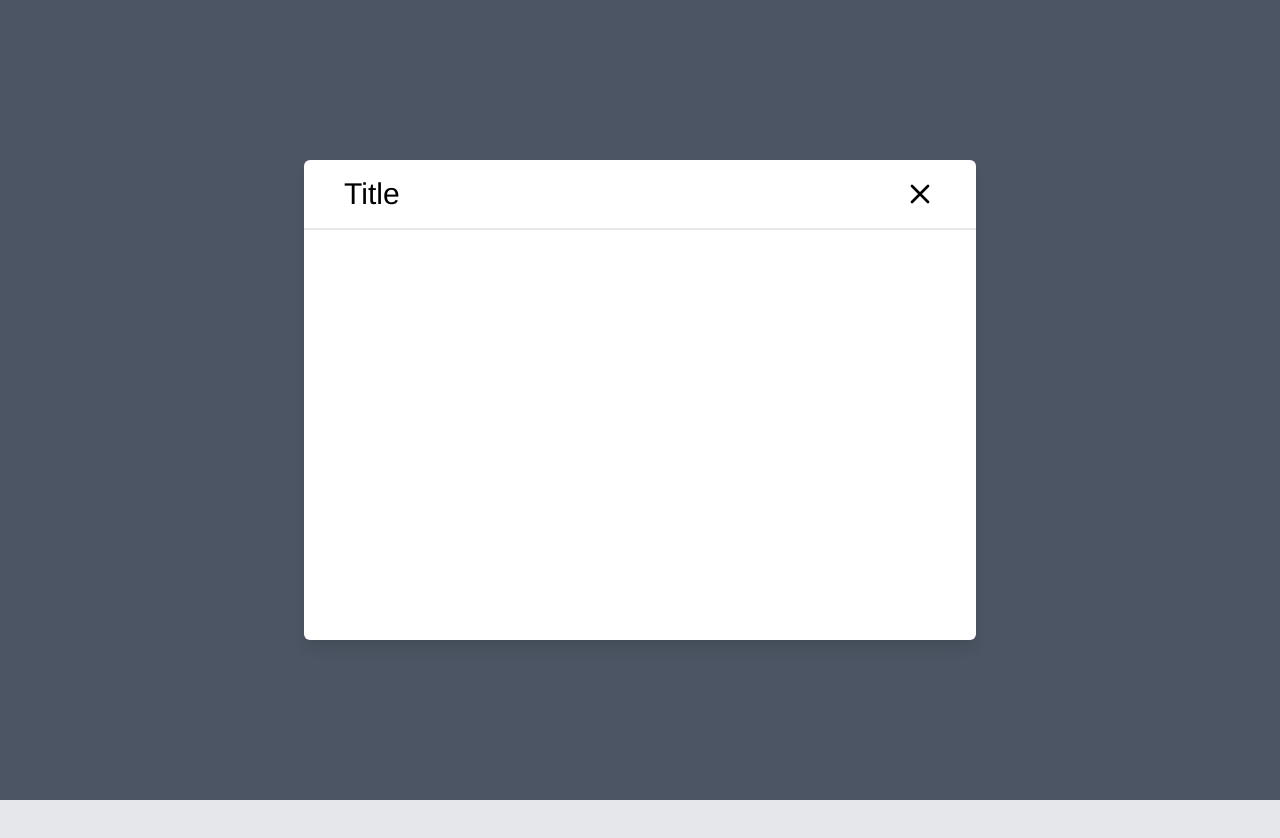
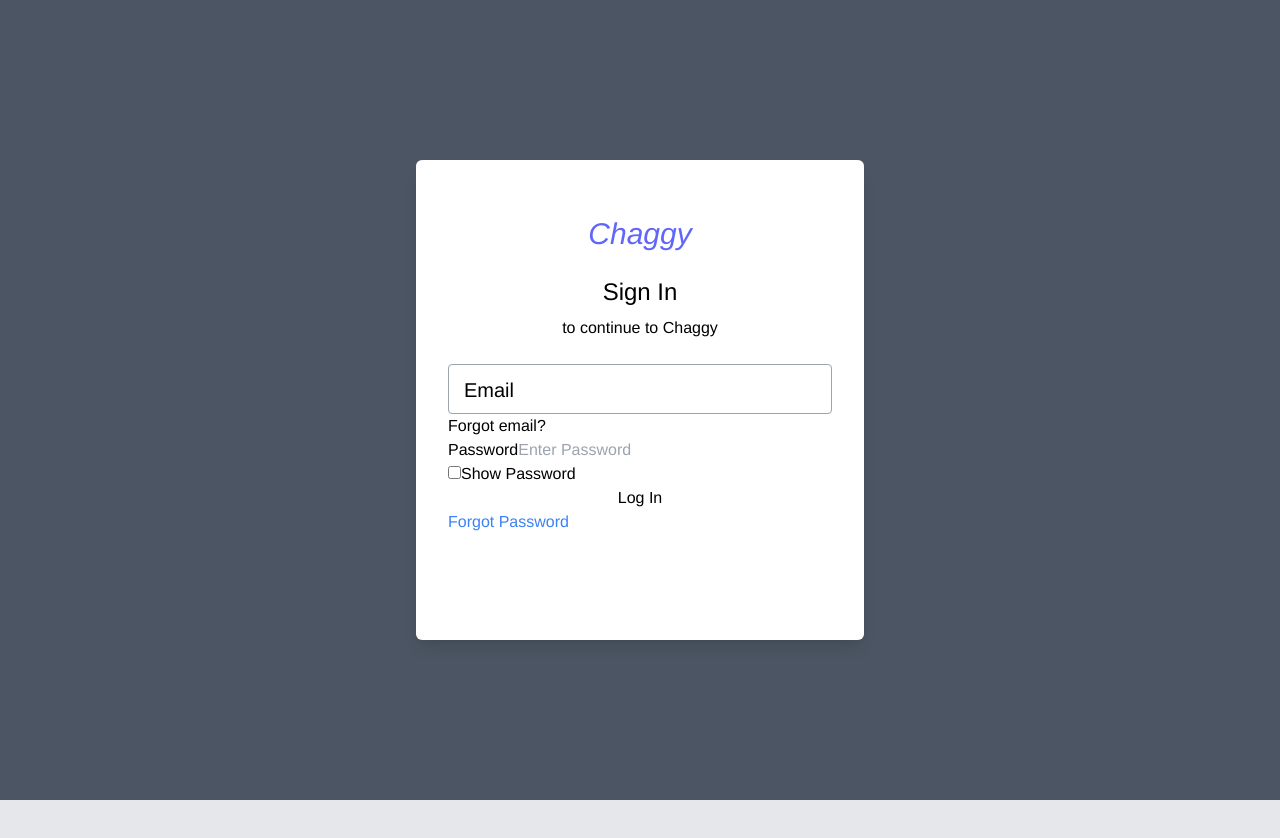
Before and after one commit to Chirag5528/learnVue, a Vue app: page / in a window 1280 px wide. Both pictures are taken after a click on the item 1249 px from the left and 30 px from the top of the page. Shown: the top 838 px of the page. Built offline with nearby package versions, Linux system fonts and the light colour scheme.

Commit message:
Designing Modal

```diff
--- a/src/assets/styles.css
+++ b/src/assets/styles.css
@@ -1,4 +1,5 @@
 @import url("https://fonts.googleapis.com/css2?family=Nunito:ital,wght@0,200;0,300;0,400;0,600;0,700;0,800;0,900;1,200;1,300;1,400;1,600;1,700;1,800;1,900&display=swap");
+@import url('https://fonts.googleapis.com/css2?family=Fraunces:ital,wght@1,300;1,600&display=swap');
 
 @tailwind base;
 @tailwind components;
@@ -78,7 +79,7 @@
   @apply absolute h-screen w-screen flex justify-center items-center top-0;
 }
 .modal-content{
-  @apply bg-white rounded-md overflow-hidden w-full max-w-2xl h-full max-h-120 shadow-lg z-10
+  @apply bg-white rounded-md overflow-hidden w-full max-w-md h-full max-h-120 shadow-lg z-10
 }
 .modal-header{
   @apply border-b-2 px-10 w-full py-4 grid grid-cols-2 items-center;
--- a/src/components/LoginModal/index.vue
+++ b/src/components/LoginModal/index.vue
@@ -2,61 +2,94 @@
   <div class="modal-wrapper">
     <div
       class="modal-backdrop"
-        :class="[ ( isVisible ) ? 'visible' : 'invisible' ]"
+      :class="[isVisible ? 'visible' : 'invisible']"
       @click="toggleModal"
     ></div>
-        <div
-        class="modal"
-        :class="[ ( isVisible ) ? 'visible' : 'invisible' ]" >
-            <div class="modal-content">
-                <div class="modal-header">
-                    <!-- Modal Header -->
-                    <div>
-                        <h2 class="modal-title text-3xl">Title</h2>
+    <div class="modal" :class="[isVisible ? 'visible' : 'invisible']">
+      <div class="modal-content shadow-md hover:shadow-2xl">
+        <div class="modal-body px-8 py-14">
+          <!-- Modal Title -->
+          <div class="modal-logo w-full h-full">
+              <h2 class="text-fraunces text-center text-3xl italic text-indigo-500">Chaggy</h2>
           </div>
-                    <div class="close justify-end flex" @click="toggleModal">
-                        <svg xmlns="http://www.w3.org/2000/svg" class="w-8 cursor-pointer" fill="none" viewBox="0 0 24 24" stroke="currentColor">
-                            <path stroke-linecap="round" stroke-linejoin="round" stroke-width="2" d="M6 18L18 6M6 6l12 12" />
-                        </svg>
+          <div class="modal-title text-center font-thin my-6">
+            <div class="signIn text-2xl">
+                <h4>Sign In</h4>
+            </div>
+            <div class="continue text-md mt-2">
+                <h5>to continue to Chaggy</h5>
             </div>
           </div>
-                <div class="modal-body px-10 py-4">
+
           <!-- Write your content here -->
-                    <div class="form-group"></div>
+          <div class="form-group flex flex-col">
+            <div class="emailLabel relative">
+                <input type="email" name="email" class="email form-control w-full p-3 rounded border border-gray-400" id="email" v-model="form.email">
+                <div class="emailText">Email</div>
+            </div>
+            <div class="forgotEmail">
+                <span class="forgotEmail">Forgot email?</span>
+            </div>
+          </div>
+
+          <div class="form-group">
+            <label for="password">Password</label>
+            <input type="password" name="password" class="form-control" placeholder="Enter Password" id="password" v-model="form.password">
+            <div class="showPassword">
+                <label for="showPasswordCheckBox"><input type="checkbox" class="showPasswordCheckBox" id='showPasswordCheckBox'>Show Password</label>
+            </div>
+          </div>
+
+          <div class="submit-button">
+              <button class="btn w-full">Log In</button>
+          </div>
+          <div class="forgot-password">
+              <p class="text-blue-500 hover:underline cursor-pointer">Forgot Password</p>
+          </div>
+
+
         </div>
         <!-- Footer Goes Here -->
-                <div class="modal-footer"></div>
       </div>
     </div>
   </div>
 </template>
 <script>
 export default {
-    name:"LoginModal",
-    data:function(){
-        return{
-            isVisible:false,
+  name: "LoginModal",
+  data: function() {
+    return {
+      isVisible: false,
+      form:{
+          email:'',
+          password:'',
       }
+    };
   },
-    methods:{
-        toggleModal:function(){
+  methods: {
+    toggleModal: function() {
       console.log("MODAL TOGGLED");
-            this.isVisible = ! this.isVisible
-        }
+      this.isVisible = !this.isVisible;
     },
-    mounted(){
-
-    }
-}
+  },
+  mounted() {},
+};
 </script>
 <style>
-.fade-enter-active, .fade-leave-active{
+.fade-enter-active,
+.fade-leave-active {
   transition: all 1s ease-in-out;
 }
-.fade-enter-from{
+.fade-enter-from {
   transform: translateX(-100%);
 }
-.fade-leave-to{
+.fade-leave-to {
   transform: translateX(100%);
 }
+.emailLabel .emailText{
+    @apply transition-all duration-200 absolute inset-y-2 inset-x-3 p-1 w-16 h-12 text-xl;
+}
+.email:focus~.emailText{
+    @apply inset-px -top-3.5 inset-x-3 bg-white;
+}
 </style>
--- a/src/components/NavbarTemplate/index.vue
+++ b/src/components/NavbarTemplate/index.vue
@@ -13,6 +13,12 @@
                       <path stroke-linecap="round" stroke-linejoin="round" stroke-width="2" d="M11 16l-4-4m0 0l4-4m-4 4h14m-5 4v1a3 3 0 01-3 3H6a3 3 0 01-3-3V7a3 3 0 013-3h7a3 3 0 013 3v1" />
                     </svg>
                 </li>
+                <li class="nav-items text-xl cursor-pointer" @click="$emit('loginButtonClicked')" v-if="1 === 0">
+                    <svg xmlns="http://www.w3.org/2000/svg" fill="none" viewBox="0 0 24 24" stroke="currentColor">
+                      <path stroke-linecap="round" stroke-linejoin="round" stroke-width="2" d="M17 16l4-4m0 0l-4-4m4 4H7m6 4v1a3 3 0 01-3 3H6a3 3 0 01-3-3V7a3 3 0 013-3h4a3 3 0 013 3v1" />
+                    </svg>
+                </li>
+
             </ul>
         </div>
     </div>
--- a/tailwind.config.js
+++ b/tailwind.config.js
@@ -293,6 +293,7 @@
     },
     fontFamily: {
       nunito:'Nunito',
+      fraunces:"Fraunces",
       sans: [
         'ui-sans-serif',
         'system-ui',
@@ -503,6 +504,7 @@
       '1/3': '33.333333%',
       '2/3': '66.666667%',
       '1/4': '25%',
+      '1/5': '20%',
       '2/4': '50%',
       '3/4': '75%',
       full: '100%',
```
Also changed, not shown: 1 other file (tests, documents, lock files or other folders). Lines whose indentation alone changed are shown as unchanged.
